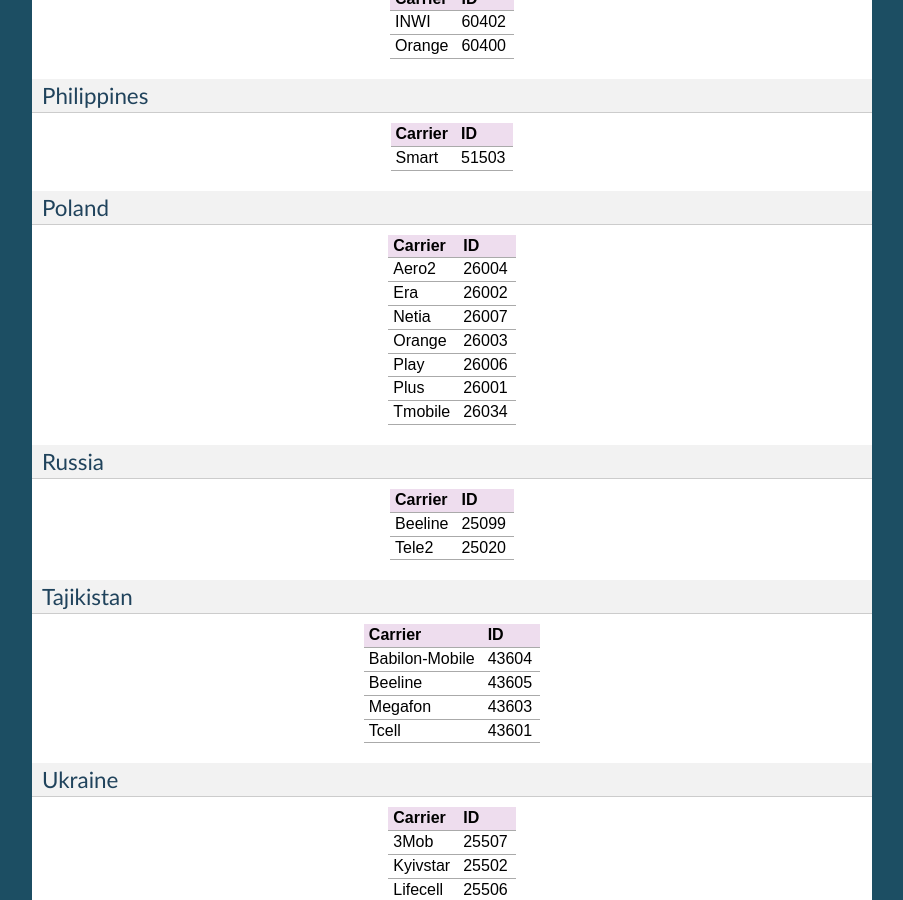
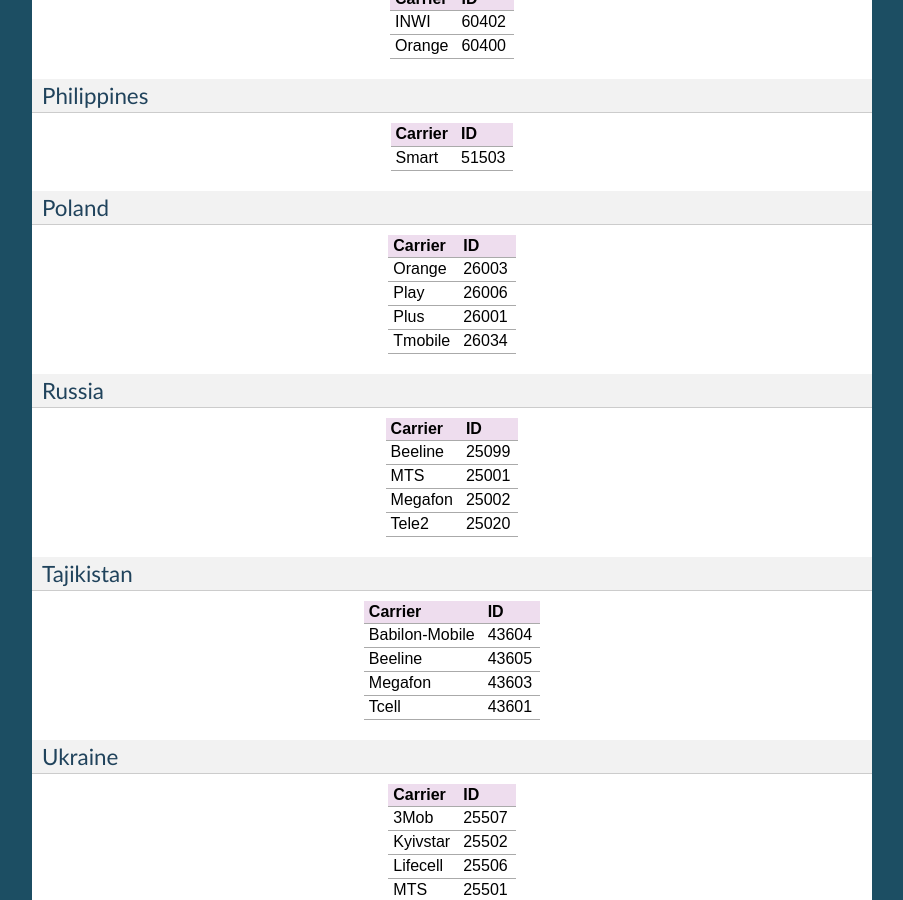
Before and after one commit to megasyst/lab, a Sphinx documentation site: the page built from docs/1_common.rst, in a window 1280 px wide and 900 px high, scrolled down 2701 px. Shown: the whole window, without its empty margins (198-1101 px from the left). Built offline with Sphinx 7.4.7, drawn with Linux system fonts in a browser that asks for light colours.

Commit message:
Update 1_common.rst

```diff
--- a/docs/1_common.rst
+++ b/docs/1_common.rst
@@ -190,9 +190,6 @@ ______
 ================  ==========
 Carrier           ID
 ================  ==========
-Aero2             26004
-Era               26002
-Netia             26007
 Orange            26003
 Play              26006
 Plus              26001
@@ -206,6 +203,8 @@ ______
 Carrier           ID
 ================  ==========
 Beeline           25099
+MTS               25001
+Megafon           25002
 Tele2             25020
 ================  ==========
 
```
Also changed, not shown: other parts of docs/1_common.rst (+1 -1 lines).
